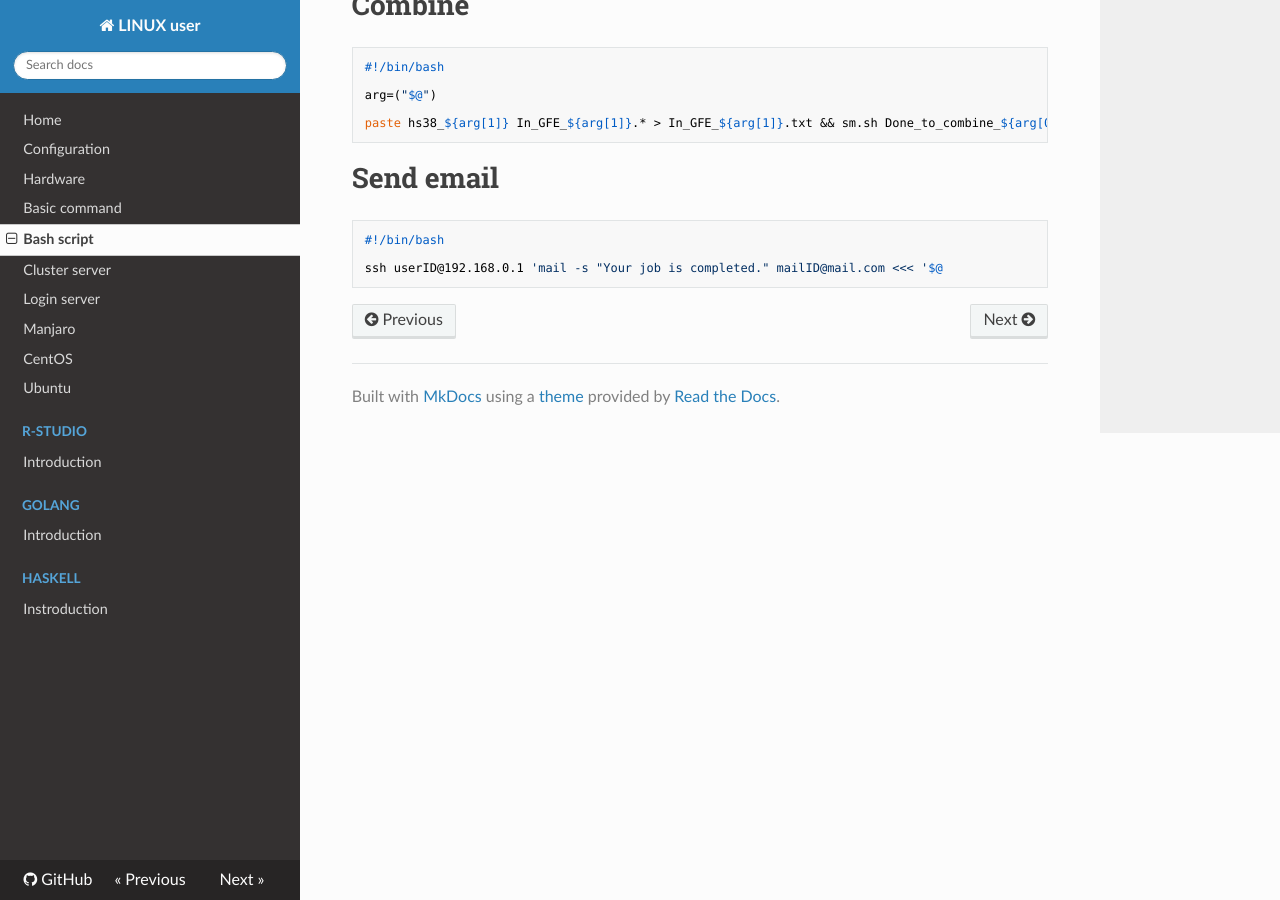
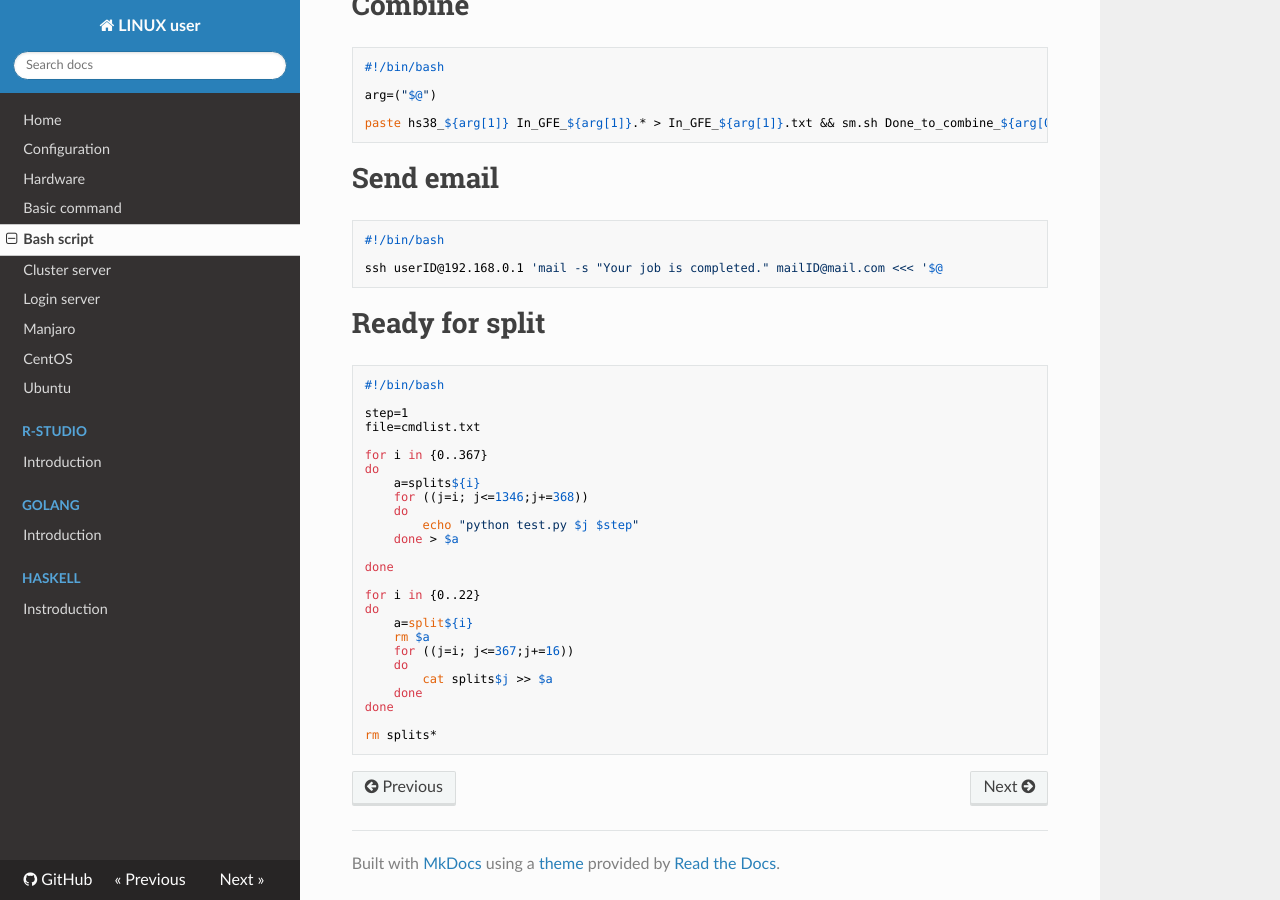
Before and after one commit to WonyoungCho/LINUX, an MkDocs documentation site: the page built from docs/bash.md, in a window 1280 px wide and 900 px high, scrolled down 1869 px. Built offline with MkDocs 1.6.1, drawn with Linux system fonts in a browser that asks for light colours; nearby versions of some CDN libraries; old or Windows-style settings are respelled for this version of MkDocs.

Commit message:
Update bash.md

````diff
--- a/docs/bash.md
+++ b/docs/bash.md
@@ -126,3 +126,33 @@ paste hs38_${arg[1]} In_GFE_${arg[1]}.* > In_GFE_${arg[1]}.txt && sm.sh Done_to_
 
 ssh userID@192.168.0.1 'mail -s "Your job is completed." mailID@mail.com <<< '$@
 ```
+
+# Ready for split
+```
+#!/bin/bash
+
+step=1
+file=cmdlist.txt
+
+for i in {0..367}
+do
+    a=splits${i}
+    for ((j=i; j<=1346;j+=368))
+    do
+        echo "python test.py $j $step"
+    done > $a
+
+done
+
+for i in {0..22}
+do
+    a=split${i}
+    rm $a
+    for ((j=i; j<=367;j+=16))
+    do
+        cat splits$j >> $a
+    done
+done
+
+rm splits*
+```
````
